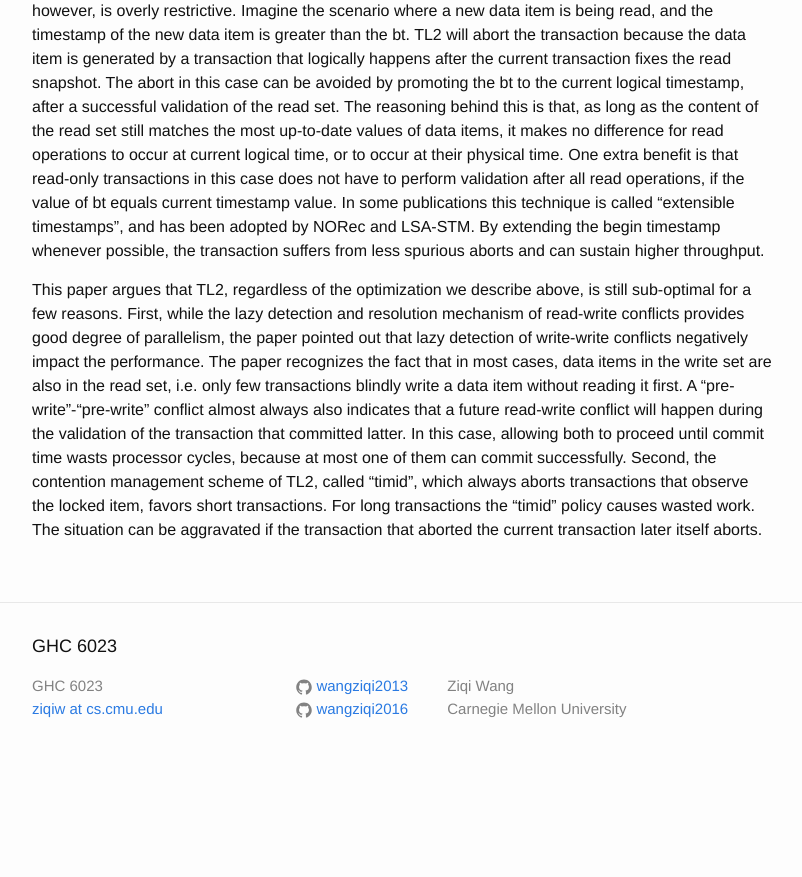
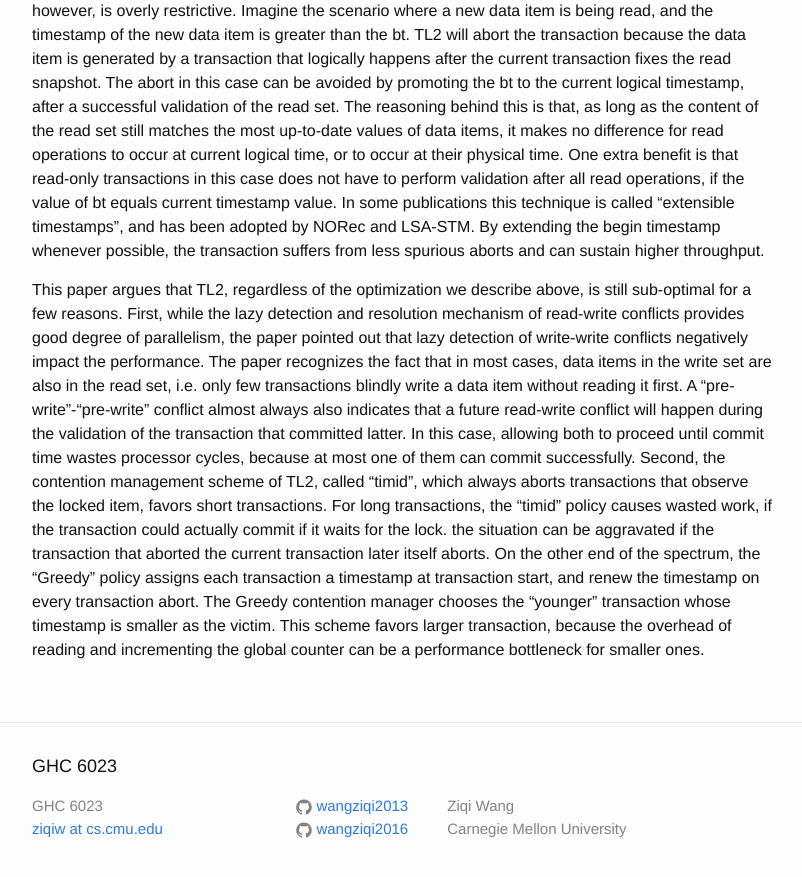
Before and after one commit to wangziqi2013/wangziqi2013.github.io, a Jekyll site: the page built from _posts/2018-07-05-SwissTM.markdown, in a window 1280 px wide and 900 px high, scrolled down 1282 px. Shown: the top 877 px of the window, without its empty margins (238-1040 px from the left). Built offline with Jekyll 4.4.1, drawn with Linux system fonts in a browser that asks for light colours; before the commit the page ends 2062 px from its top, so only the background shows below that.

Commit message:
Working on Greedy

```diff
--- a/_posts/2018-07-05-SwissTM.markdown
+++ b/_posts/2018-07-05-SwissTM.markdown
@@ -55,7 +55,11 @@ pointed out that lazy detection of write-write conflicts negatively impact the p
 that in most cases, data items in the write set are also in the read set, i.e. only few transactions blindly write a data item
 without reading it first. A "pre-write"-"pre-write" conflict almost always also indicates that a future read-write conflict will happen
 during the validation of the transaction that committed latter. In this case, allowing both to proceed until commit time
-wasts processor cycles, because at most one of them can commit successfully. Second, the contention management scheme of TL2,
-called "timid", which always aborts transactions that observe the locked item, favors short transactions. For long transactions
-the "timid" policy causes wasted work. The situation can be aggravated if the transaction that aborted the current transaction
-later itself aborts.
+wastes processor cycles, because at most one of them can commit successfully. Second, the contention management scheme of TL2,
+called "timid", which always aborts transactions that observe the locked item, favors short transactions. For long transactions,
+the "timid" policy causes wasted work, if the transaction could actually commit if it waits for the lock. the situation can be
+aggravated if the transaction that aborted the current transaction later itself aborts. On the other end of the spectrum, the
+"Greedy" policy assigns each transaction a timestamp at transaction start, and renew the timestamp on every transaction abort.
+The Greedy contention manager chooses the "younger" transaction whose timestamp is smaller as the victim. This scheme favors
+larger transaction, because the overhead of reading and incrementing the global counter can be a performance bottleneck for
+smaller ones.
```
